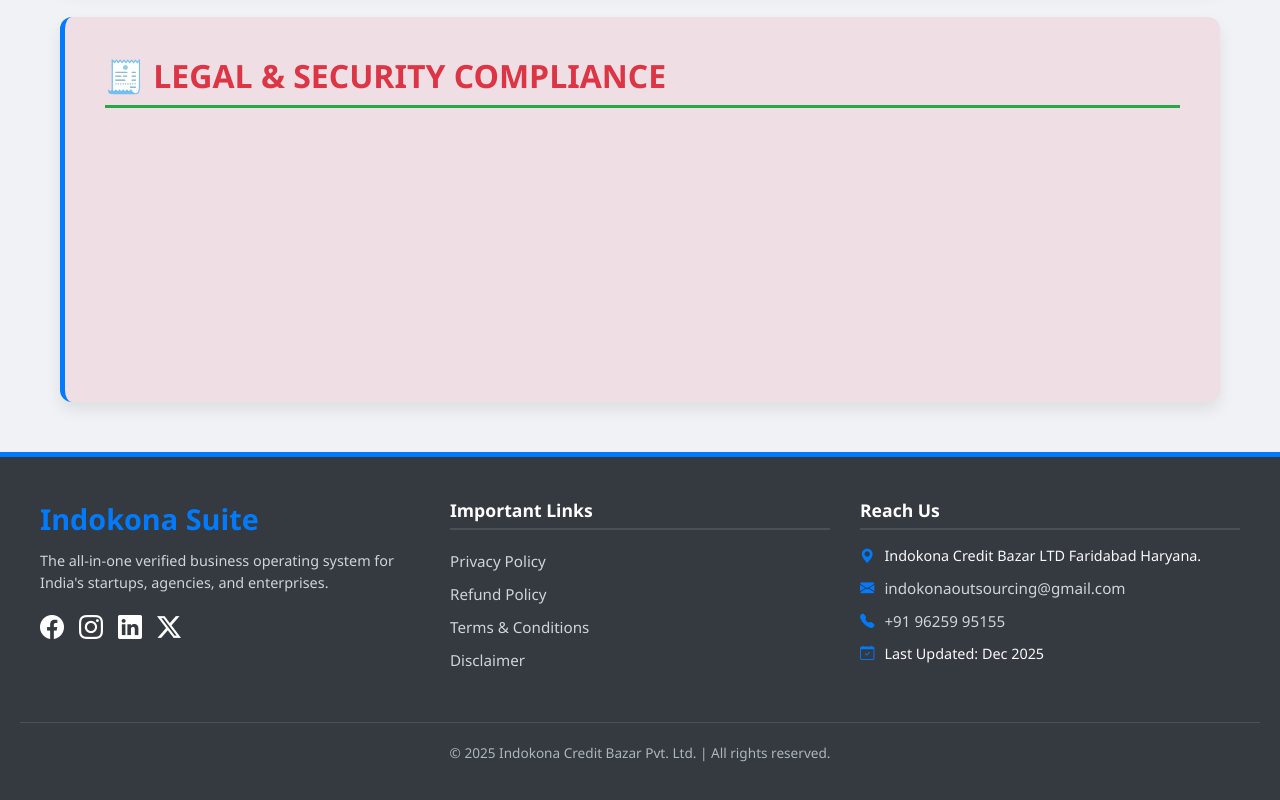
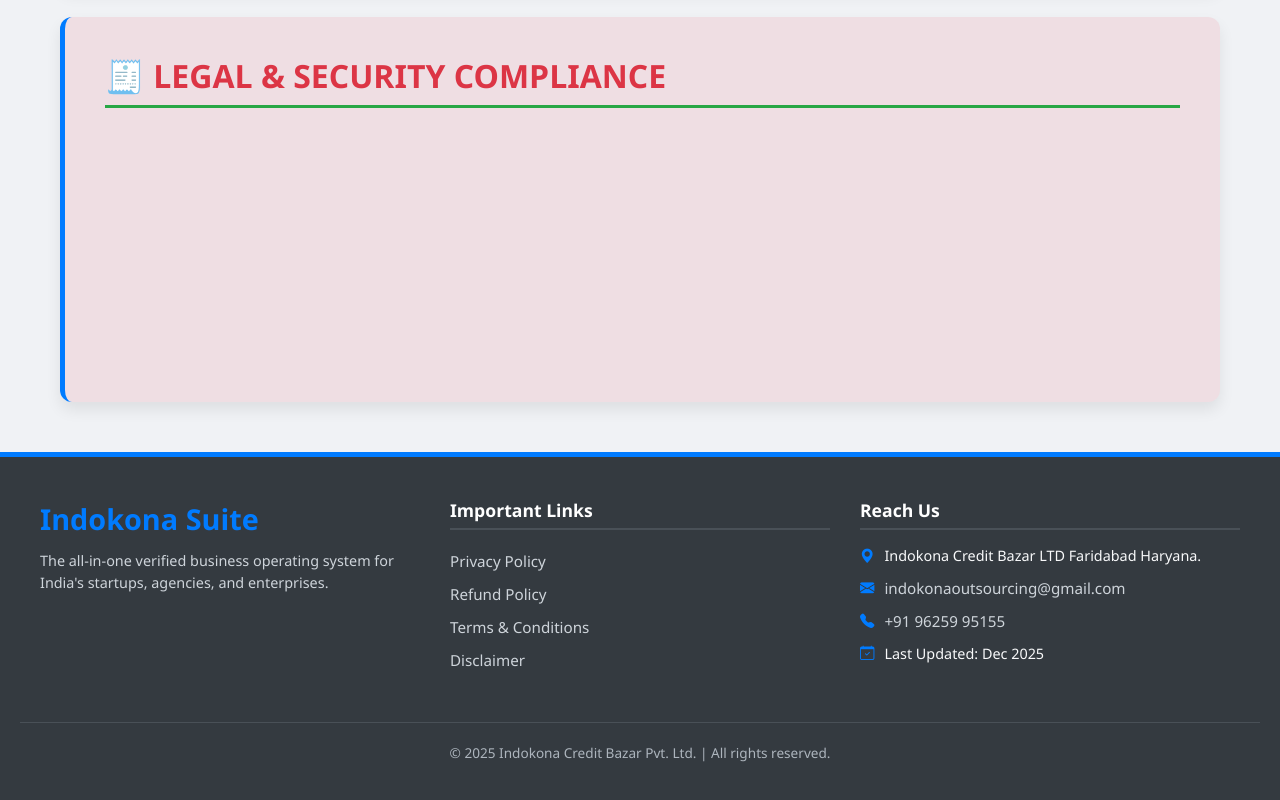
Before and after one commit to Tarunshakya1999/indokonafrontend, a React (Vite) app: page /suite in a window 1280 px wide. Shown: the part 4120-4920 px from the top of the page. Built offline with nearby package versions, Linux system fonts and the light colour scheme.

Commit message:
Add jjju85 nnhg nn nnn 77 kkkk nn

```diff
--- a/src/SuiteFooter.jsx
+++ b/src/SuiteFooter.jsx
@@ -141,13 +141,7 @@ const SuiteFooter = () => {
           <p style={styles.tagline}>
             The all-in-one verified business operating system for India's startups, agencies, and enterprises.
           </p>
-          <div style={styles.socialIconContainer}>
-            {/* Using Bootstrap Icons classes */}
-            {renderSocialIcon("bi bi-facebook", 1)}
-            {renderSocialIcon("bi bi-instagram", 2)}
-            {renderSocialIcon("bi bi-linkedin", 3)}
-            {renderSocialIcon("bi bi-twitter-x", 4)}
-          </div>
+
         </div>
 
         {/* Column 2: Quick Links (Policy Links) - UPDATED LINKS HERE */}
```
